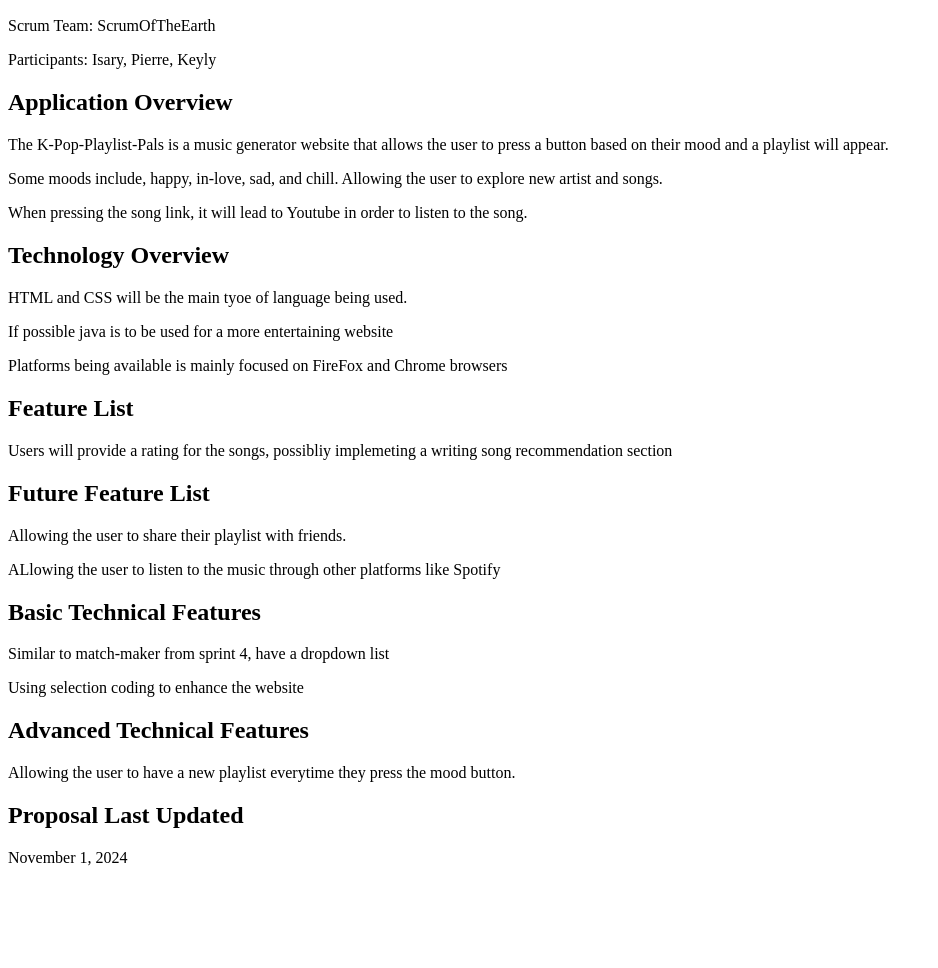
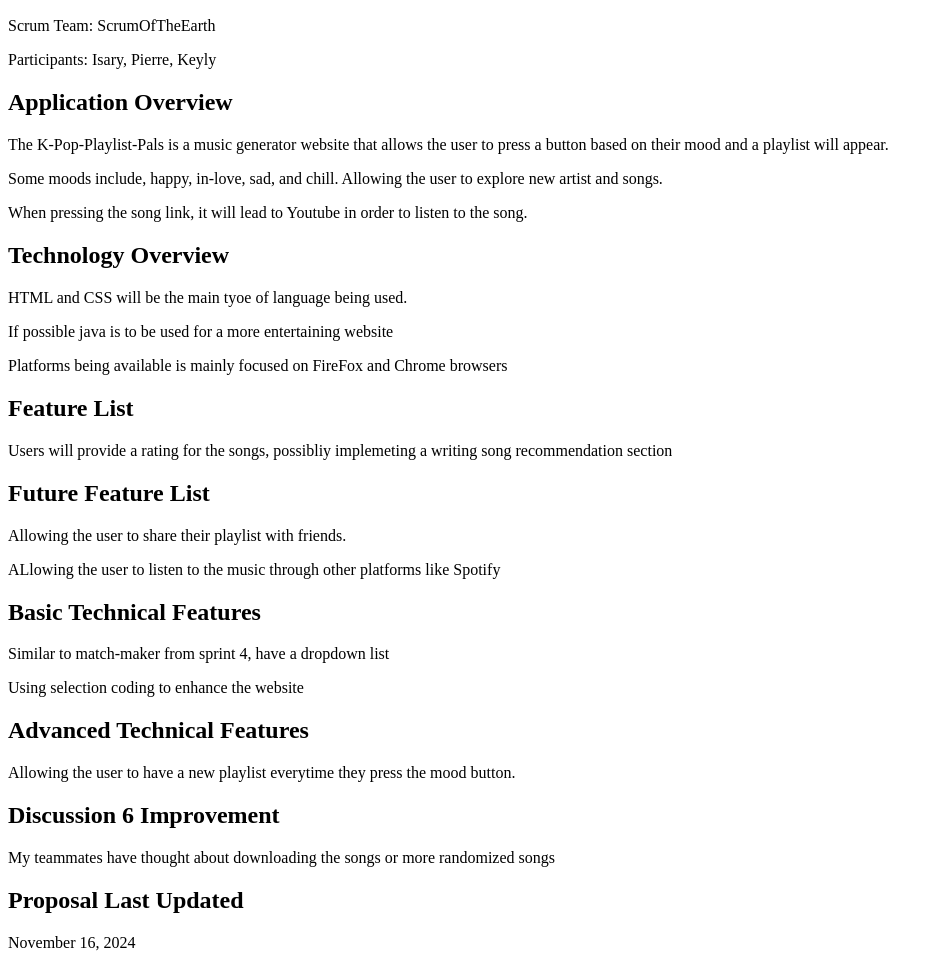
Before and after one commit to KeyyGonza/Class-Project-Proposal, a plain HTML site: page index.html in a window 1280 px wide. Shown: the part 96-1064 px from the top of the page, without its empty margins (0-938 px from the left). Before the commit the page ends 979 px from the top, so only its background shows below. Drawn offline with Linux system fonts and the light colour scheme.

Commit message:
Update index.html

```diff
--- a/index.html
+++ b/index.html
@@ -29,5 +29,8 @@
 <h2> Advanced Technical Features </h2>
 <p>Allowing the user to have a new playlist everytime they press the mood button.  </p>
 
+<h2> Discussion 6 Improvement </h2>
+<p>My teammates have thought about downloading the songs or more randomized songs</p>
+
 <h2>Proposal Last Updated</h2>
-<p>November 1, 2024</p>
+<p>November 16, 2024</p>
```
